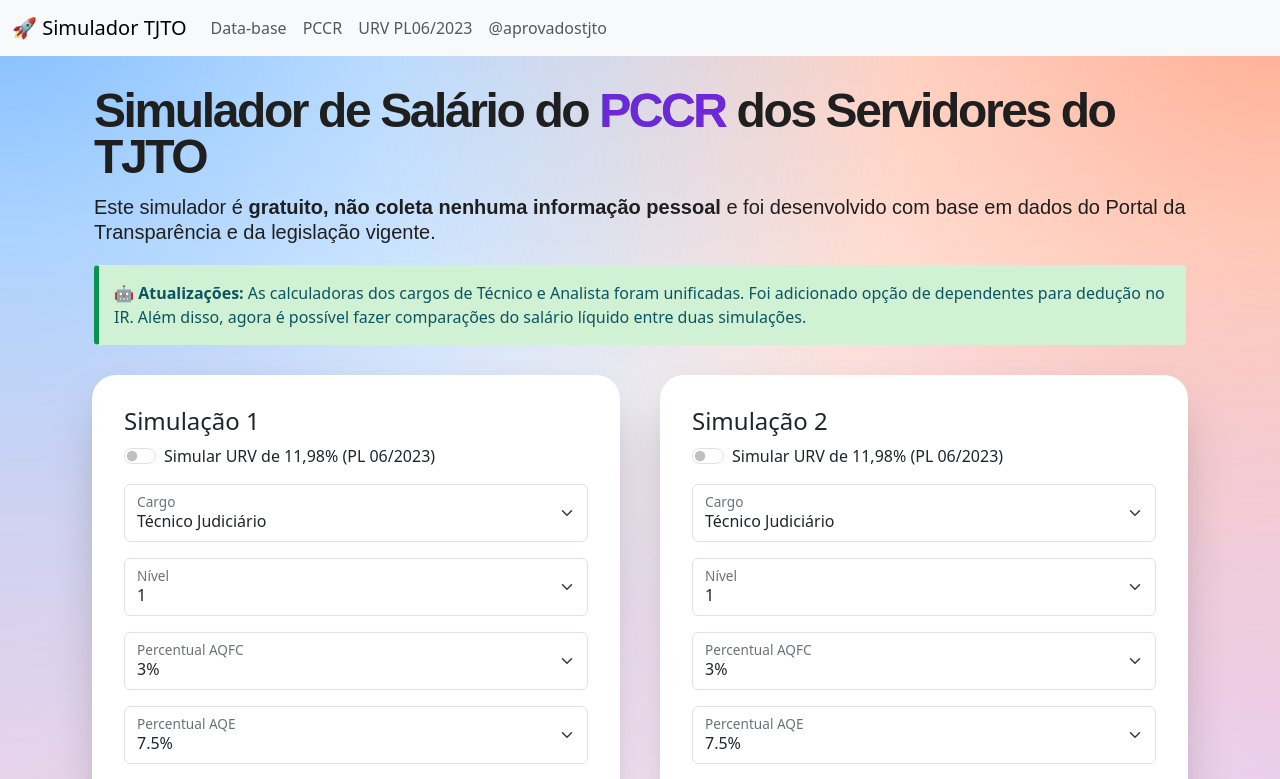
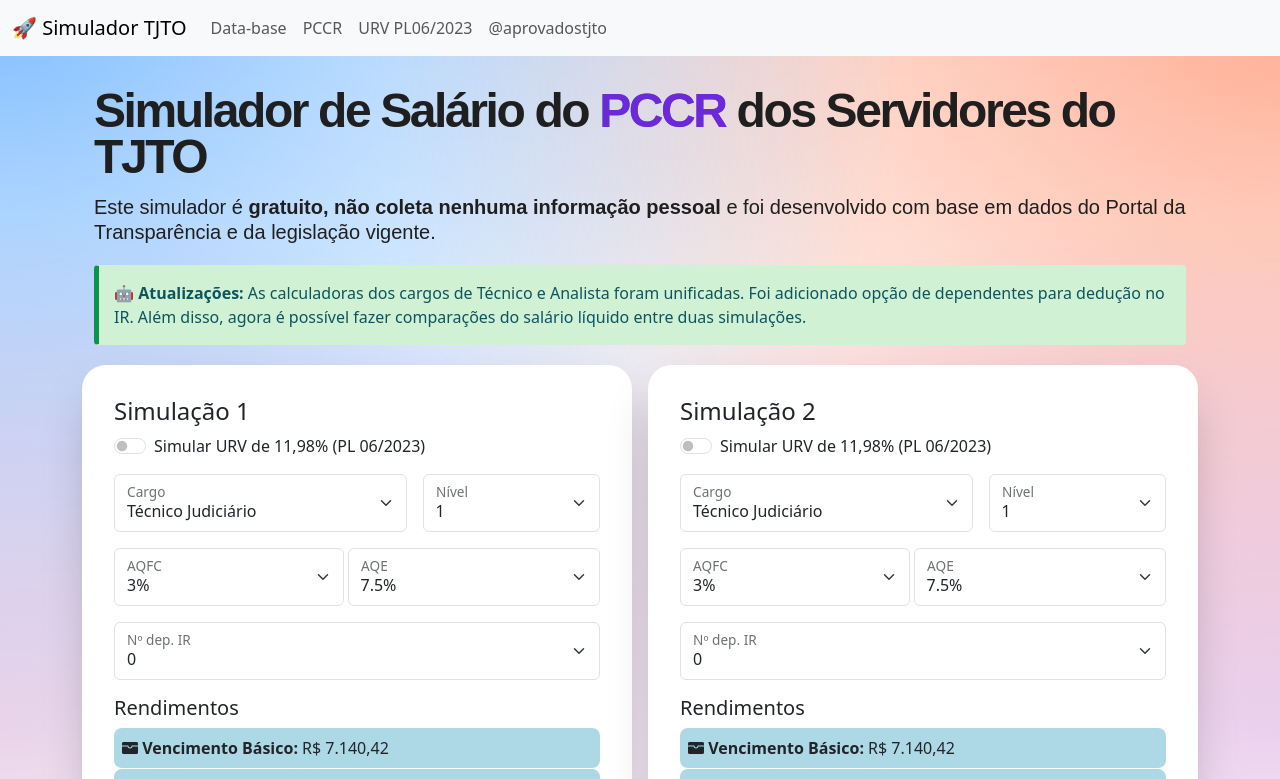
Before and after one commit to guilhermeoq/carreira-tjto, a Vue app: page / in a window 1280 px wide. Shown: the top 779 px of the page. Built offline with nearby package versions, Linux system fonts and the light colour scheme.

Commit message:
Update flex design

```diff
--- a/src/components/Calculadora.vue
+++ b/src/components/Calculadora.vue
@@ -55,7 +55,7 @@
         possível fazer comparações do salário líquido entre duas simulações.
       </div>
     </div>
-    <div class="calculators">
+    <div class="d-sm-flex gap-3">
       <div v-for="(calculator, index) in calculators" :key="index" class="calculator">
         <h4>Simulação {{ index + 1 }}</h4>
         <form @change="updateSalary(index)">
@@ -72,9 +72,9 @@
               >Simular URV de 11,98% (PL 06/2023)</label
             >
           </div>
-
+          <div class="d-flex justify-content-center gap-3">
             <!-- SELECTION CARGO -->
-          <div class="form-floating mb-3">
+            <div class="form-floating mb-3 flex-fill">
               <select
                 class="form-select"
                 id="cargoSelect"
@@ -88,7 +88,7 @@
             </div>
 
             <!-- SELECTION NÍVEL -->
-          <div class="form-floating mb-3">
+            <div class="form-floating mb-3 flex-fill">
               <select
                 class="form-select"
                 id="nivel"
@@ -99,9 +99,11 @@
               </select>
               <label for="nivel">Nível</label>
             </div>
+          </div>
 
+          <div class="d-flex flex-wrap justify-content-between gap-1">
             <!-- SELECTION AQFC -->
-          <div class="form-floating mb-3">
+            <div class="form-floating mb-3 flex-fill">
               <select
                 class="form-select"
                 id="aqfc"
@@ -110,11 +112,11 @@
               >
                 <option v-for="percent in [0, 1, 2, 3]" :value="percent">{{ percent }}%</option>
               </select>
-            <label for="aqfc">Percentual AQFC</label>
+              <label for="aqfc">AQFC</label>
             </div>
 
             <!-- SELECTION AQE -->
-          <div class="form-floating mb-3">
+            <div class="form-floating mb-3 flex-fill">
               <select
                 class="form-select"
                 id="aqe"
@@ -130,11 +132,11 @@
                   {{ percent }}%
                 </option>
               </select>
-            <label for="aqe">Percentual AQE</label>
+              <label for="aqe">AQE</label>
             </div>
-
+          </div>
           <!-- SELECTION DEPENDENTE IR -->
-          <div class="form-floating mb-3">
+          <div class="form-floating mb-3 flex-fill">
             <select
               class="form-select"
               id="dependente"
@@ -143,7 +145,7 @@
             >
               <option v-for="n in [0, 1, 2, 3, 4, 5, 6, 7, 8, 9, 10]" :value="n">{{ n }}</option>
             </select>
-            <label for="dependente">Dependentes IR</label>
+            <label for="dependente">Nº dep. IR</label>
           </div>
 
           <!-- SWITCH 13 SALARIO
@@ -378,10 +380,15 @@ export default {
   }
 }
 
+.calculators {
+  display: flex;
+  gap: 20px; /* Adjust the gap between the divs */
+  flex-wrap: wrap; /* Ensures the divs wrap on smaller screens */
+}
+
 .calculator {
   flex: 1;
   padding: 2em;
-  margin: 10px;
   border-radius: 1.5em;
   background-color: white;
   box-shadow: 0 25px 50px -12px rgb(0 0 0 / 0.25);
@@ -394,12 +401,6 @@ export default {
   }
 }
 
-.calculators {
-  display: flex;
-  gap: 20px; /* Adjust the gap between the divs */
-  flex-wrap: wrap; /* Ensures the divs wrap on smaller screens */
-}
-
 .title {
   font-weight: 700; /* Equivalent to font-bold */
   font-family: 'YourHeadingFont', sans-serif; /* Equivalent to font-heading, replace 'YourHeadingFont' with the actual font you're using */
@@ -408,6 +409,12 @@ export default {
   letter-spacing: -0.05em; /* Equivalent to tracking-tighter, adjust value as needed */
   color: #1f1f1f; /* Equivalent to dark:text-gray-200, adjust color if necessary */
   font-size: 3rem; /* Equivalent to text-5xl */
+}
+
+@media (min-width: 768px) {
+  .title-class {
+    font-size: 4rem; /* Equivalent to md:text-6xl */
+  }
 }
 
 .tab-rendimento {
@@ -481,12 +488,6 @@ export default {
   color: #0c5460;
 }
 
-@media (min-width: 768px) {
-  .title-class {
-    font-size: 4rem; /* Equivalent to md:text-6xl */
-  }
-}
-
 .subtitle {
   font-family: 'YourHeadingFont', sans-serif; /* Equivalent to font-heading, replace 'YourHeadingFont' with the actual font you're using */
   line-height: 1.25; /* Equivalent to leading-tighter, adjust value as needed */
```
Lines whose indentation alone changed are shown as unchanged.
